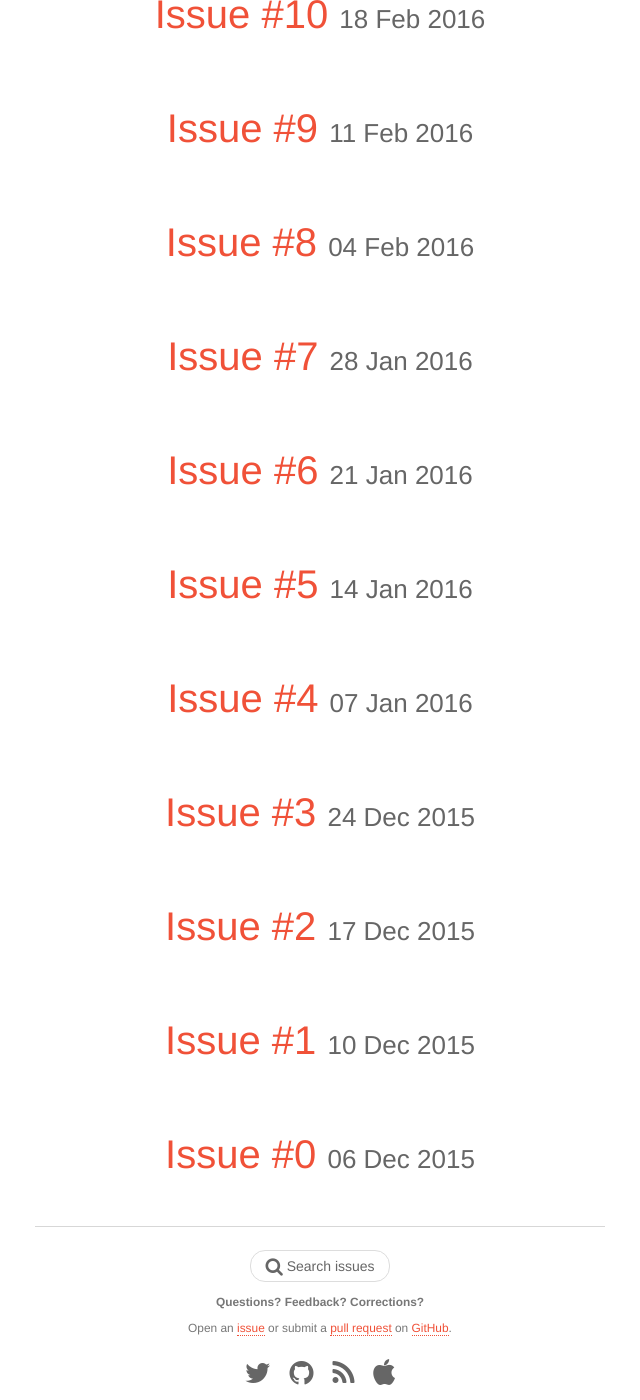
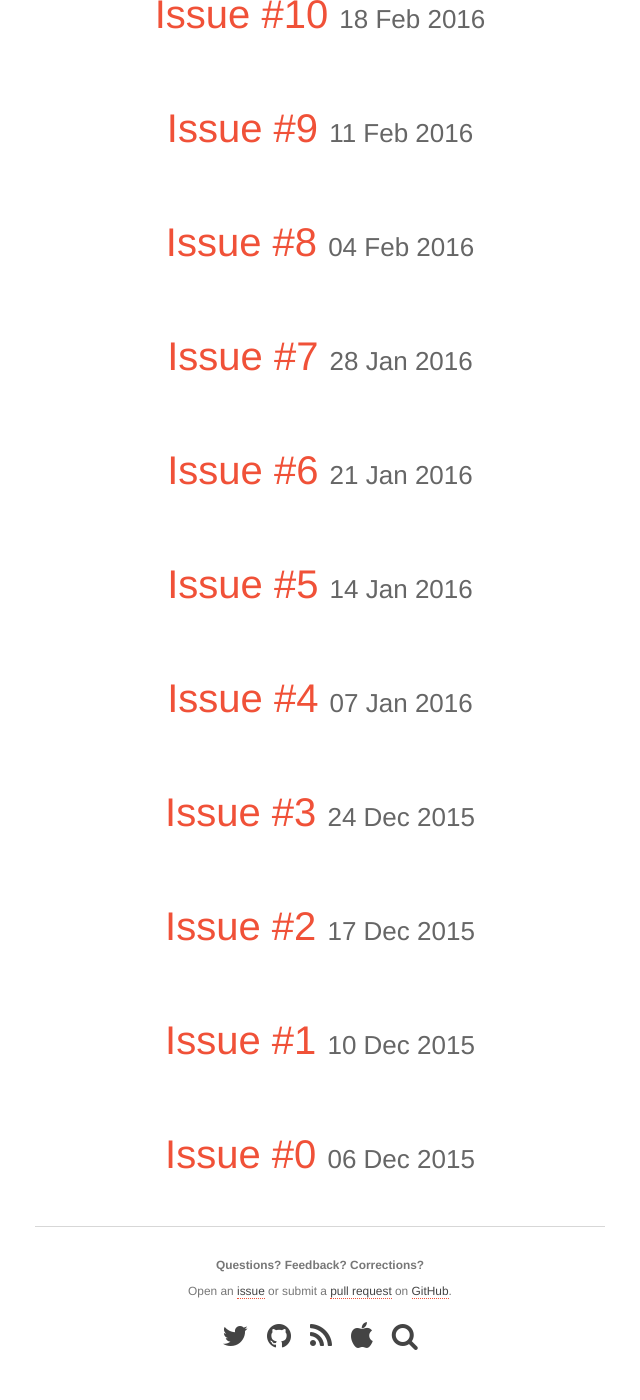
Before and after one commit to SwiftWeekly/swiftweekly.github.io, a Jekyll site: the page built from index.html, in a window 1280 px wide and 1400 px high, scrolled down 5675 px. Shown: the whole window, without its empty margins (320-960 px from the left). Built offline with Jekyll 4.4.1, drawn with Linux system fonts in a browser that asks for light colours; after the commit the page ends 7038 px from its top, so only the background shows below that.

Commit message:
style and footer improvements

```diff
--- a/_includes/footer.html
+++ b/_includes/footer.html
@@ -1,15 +1,6 @@
 
 <footer class="container container-fluid">
 <hr>
-    <div class="center subscribe">
-        <nav>
-            <ul class="pager">
-            <li>
-                <a href="/search" title="Search issues"><i class="fa fa-lg fa-search"></i> Search issues</a>
-            </li>
-            </ul>
-        </nav>
-    </div>
     <p class="text-muted text-center">
         <small>
         <strong>Questions? Feedback? Corrections?</strong><br/>
@@ -18,13 +9,15 @@
         on <a href="{{ site.links.github }}" target="_blank">GitHub</a>.
         </small>
     </p>
-    <div class="row subscribe social">
+
+    <div class="row social">
         <div class="col-sm-12 col-sm-offset-0 col-md-8 col-md-offset-2">
             <ul class="inline center">
                 <li><a href="{{ site.links.twitter }}" title="Follow on Twitter" target="_blank"><i class="fa fa-2x fa-twitter" aria-hidden="true"></i></a></li>
                 <li><a href="{{ site.links.github }}" title="Contribute on Github" target="_blank"><i class="fa fa-2x fa-github" aria-hidden="true"></i></a></li>
                 <li><a href="{{ site.links.rss }}" title="Subscribe via RSS/atom"><i class="fa fa-2x fa-rss" aria-hidden="true"></i></a></li>
                 <li><a href="{{ site.links.applenews }}" title="Add to Apple News"><i class="fa fa-2x fa-apple" aria-hidden="true"></i></a></li>
+                <li><a href="/search" title="Search issues"><i class="fa fa-2x fa-search" aria-hidden="true"></i></a></li>
             </ul>
         </div> <!-- col -->
     </div> <!-- row -->
--- a/_includes/header.html
+++ b/_includes/header.html
@@ -1,9 +1,8 @@
 
-<header class="container">
-
+<header class="container container-fluid">
    <div class="row">
-      <div class="col-sm-12 col-sm-offset-0 col-md-8 col-md-offset-2">
-         <h1><a href="/">{{ site.title }}</a></h1>
+      <div class="col-sm-12 col-md-8 col-md-offset-2">
+         <h1 class="text-center"><a href="/">{{ site.title }}</a></h1>
          <div class="tagline col-sm-8 col-sm-offset-2 col-md-8 col-md-offset-2">
             <h2>A community-driven weekly newsletter about what's happening in the Swift open source projects at <a href="https://swift.org/" target="_blank">Swift.org</a>.
             Curated by <a href="{{ site.curator.url }}" target="_blank">{{ site.curator.name }}</a> and published for free every Thursday.</h2>
--- a/_includes/social_share.html
+++ b/_includes/social_share.html
@@ -1,7 +1,7 @@
 
 <div class="sharing">
    <div class="row">
-      <div class="col-md-4 col-sm-4 col-xs-12 center">
+      <div class="col-md-4 col-md-offset-4 col-sm-4 col-sm-offset-4 col-xs-12">
          <div class="btn-group btn-group-justified" role="group">
 
             <div class="btn-group" role="group">
--- a/_includes/subscribe.html
+++ b/_includes/subscribe.html
@@ -1,5 +1,5 @@
 
-<div class="row center subscribe">
+<div class="row subscribe">
    <div class="col-sm-6 col-sm-offset-3 col-md-6 col-md-offset-3">
       <nav>
          <ul class="pager">
--- a/css/style.css
+++ b/css/style.css
@@ -171,12 +171,6 @@ blockquote {
    padding: 0.25rem;
 }
 
-.social ul li a {
-   border-width: 0px;
-   padding-left: 0.5rem;
-   padding-right: 0.5rem;
-}
-
 /* AUTHORS */
 
 .posts-list li {
@@ -187,3 +181,35 @@ blockquote {
 .post-count {
    display: inline-block;
 }
+
+/* BOTTOM ICONS */
+
+footer a, footer a:visited,
+.social a, .social a:visited {
+  color: #444444;
+}
+
+.social ul li a {
+  border-width: 0px;
+}
+
+.social ul li a:hover {
+   color: #666666;
+   text-decoration: none;
+}
+
+.social ul {
+   -webkit-padding-start: 0px !important;
+   -webkit-margin-before: 0px !important;
+   -webkit-margin-after: 0px !important;
+}
+
+.social ul li {
+   display: inline-block;
+   padding: 0.25rem 0.25rem 0.25rem 0.25rem;
+}
+
+.social ul li {
+  margin-left: 0.5rem;
+  margin-right: 0.5rem;
+}
```
